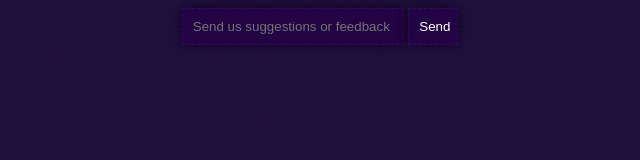
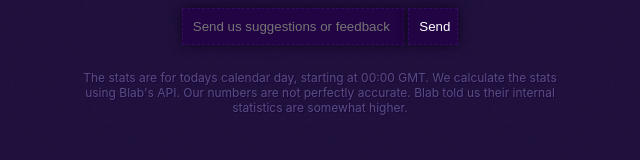
Before and after one commit to BlabDash/BlabDash, a website with bundled scripts: page app/index.html in a window 1280 px wide. Shown: the whole page, without its empty margins (320-960 px from the left). Built offline with nearby package versions, Linux system fonts and the light colour scheme; files whose address does not match are found by name.

Commit message:
Move footnote also to index.html

```diff
--- a/app/index.html
+++ b/app/index.html
@@ -33,6 +33,11 @@
 	</form>
 	</div>
 	<!-- FORMSPREE -->
+
+	<div class="footnote">
+	The stats are for todays calendar day, starting at 00:00 GMT. We calculate the stats using Blab's API. Our numbers are not perfectly accurate. Blab told us their internal statistics are somewhat higher.
+	</div>
+
     </div>
 
 <!-- TEMPORARILY COMMENTED OUT FOR EXTRA MINIMALISM
```
Also changed, not shown: app/views/main.html (+0 -8 lines).
